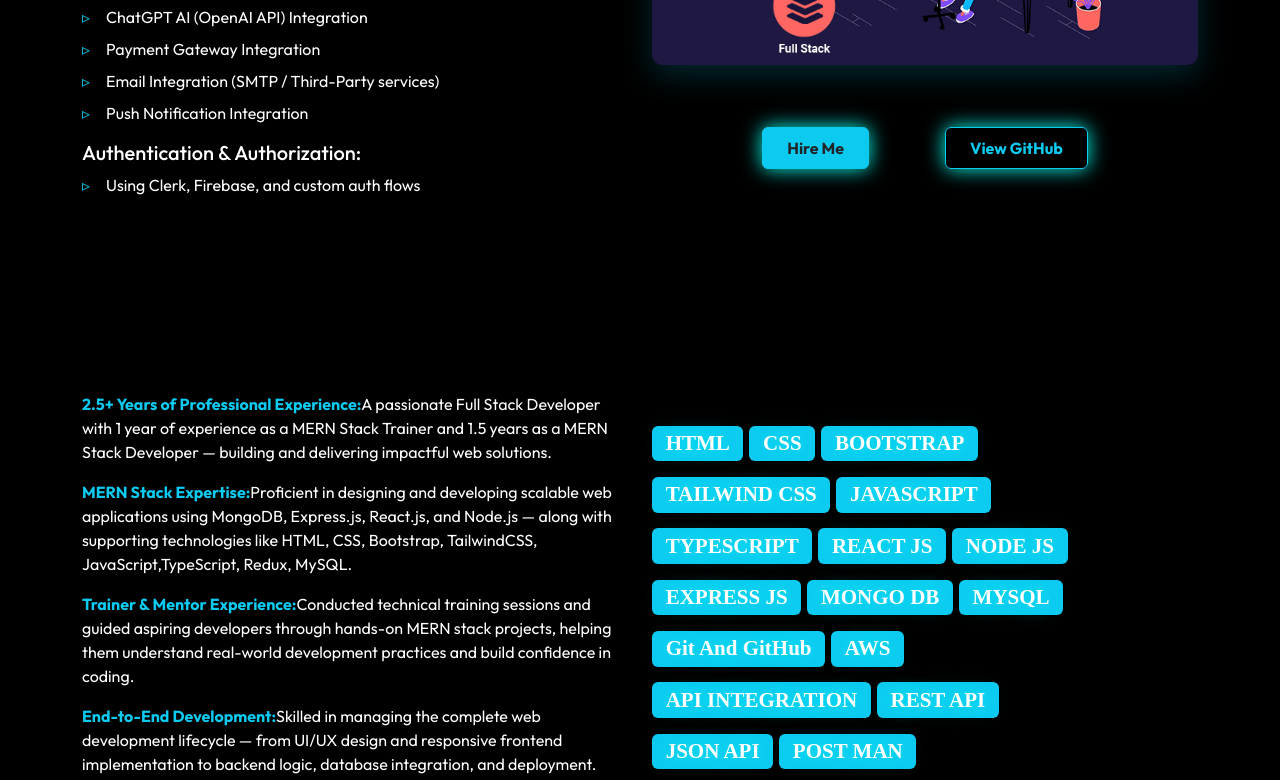
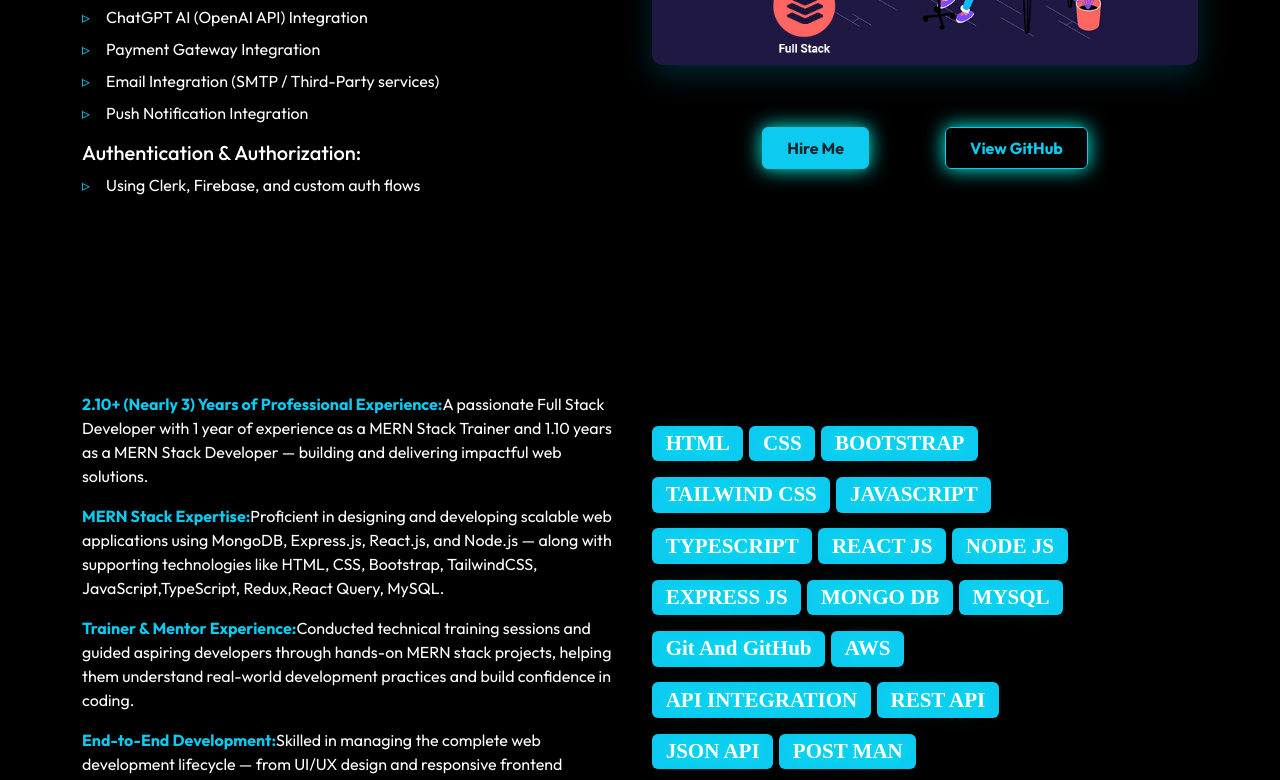
Before and after one commit to Manikandan-5/Portfolio, a React (Create React App) app: page / in a window 1280 px wide. Shown: the part 496-1276 px from the top of the page. Built offline with nearby package versions, Linux system fonts and the light colour scheme.

Commit message:
Revise experience details and update MERN stack expertise
Updated professional experience description and added React Query to expertise.

```diff
--- a/src/component/Skils.js
+++ b/src/component/Skils.js
@@ -13,13 +13,13 @@ const Skils = () => {
        <section id='About' className='mt-3 mb-5'>
 
   <p className='text-white'>
-    <strong className='text-info'>2.5+ Years of Professional Experience:</strong>
-    A passionate Full Stack Developer with 1 year of experience as a MERN Stack Trainer and 1.5 years as a MERN Stack Developer — building and delivering impactful web solutions.
+    <strong className='text-info'>2.10+  (Nearly 3)  Years of Professional Experience:</strong>
+    A passionate Full Stack Developer with 1 year of experience as a MERN Stack Trainer and 1.10 years as a MERN Stack Developer — building and delivering impactful web solutions.
   </p>
 
   <p className='text-white'>
     <strong className='text-info'>MERN Stack Expertise:</strong>
-    Proficient in designing and developing scalable web applications using MongoDB, Express.js, React.js, and Node.js — along with supporting technologies like HTML, CSS, Bootstrap, TailwindCSS, JavaScript,TypeScript, Redux, MySQL.
+    Proficient in designing and developing scalable web applications using MongoDB, Express.js, React.js, and Node.js — along with supporting technologies like HTML, CSS, Bootstrap, TailwindCSS, JavaScript,TypeScript, Redux,React Query, MySQL.
   </p>
 
   <p className='text-white'>
```
